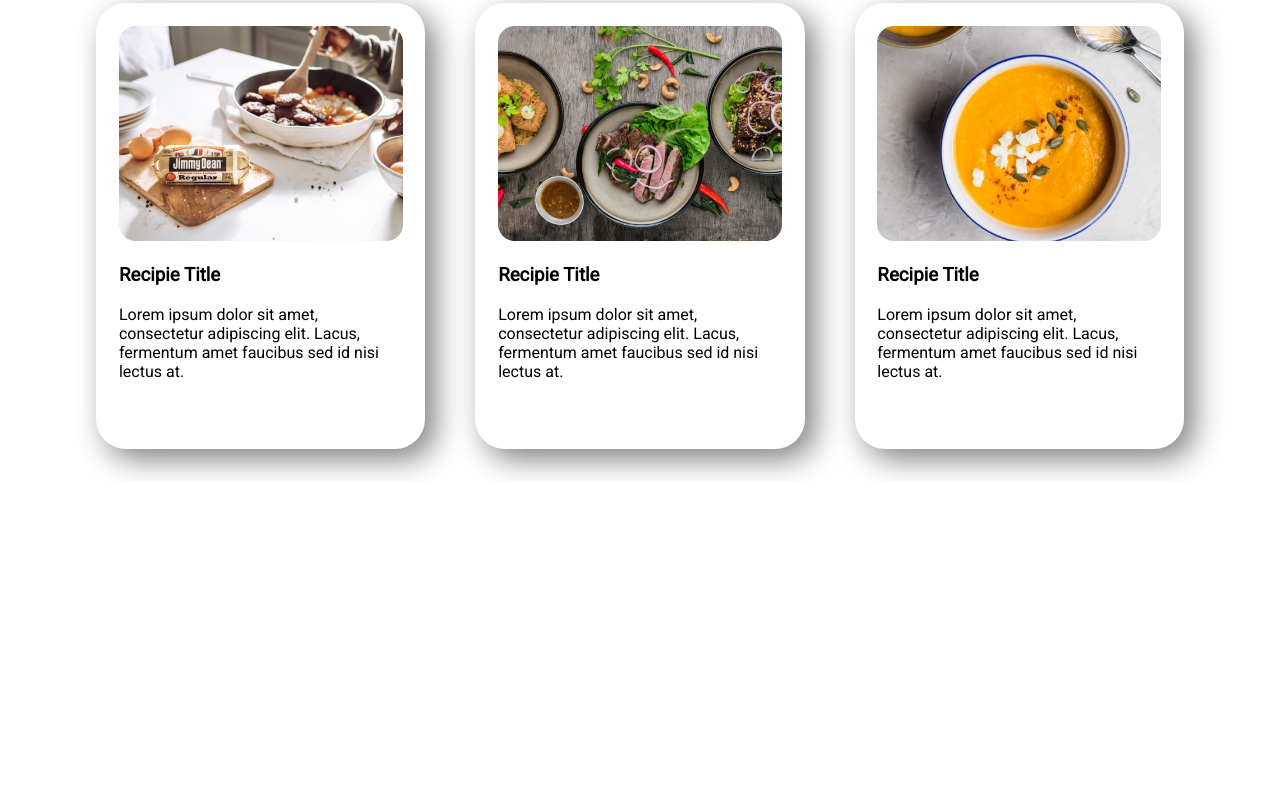
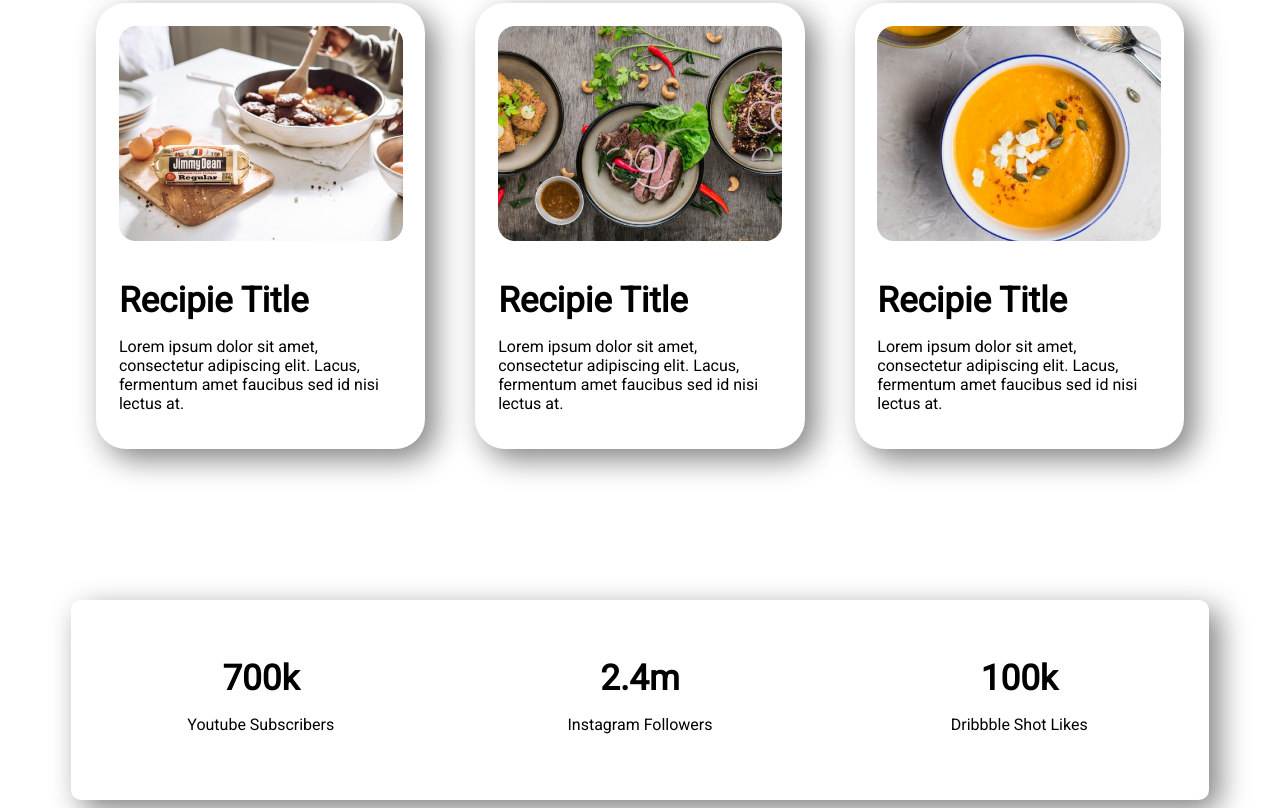
Before and after one commit to MorsalinKhan/food-network, a plain HTML site: page index.html in a window 1280 px wide. Shown: the part 1549-2357 px from the top of the page. Before the commit the page ends 2031 px from the top, so only its background shows below. Drawn offline with Linux system fonts and the light colour scheme.

Commit message:
social media part complete.

```diff
--- a/index.html
+++ b/index.html
@@ -46,7 +46,7 @@
                 Lorem Ipsum has been the industry's standard dummy text ever since the <br>
                 1500s.</p>
         </div>
-        <div class="recipie-area one-after-another">
+        <div class="margin-area one-after-another">
             <div class="recipie-box-area">
                 <div class="recipie-image"><img src="images/food/Project Cover1.jpg" alt=""></div>
                 <div class="recipie-text">
@@ -78,6 +78,22 @@
                 </div>
             </div>
     </section>
+    <section>
+        <div class="margin-area social-media-area one-after-another">
+            <div class="social-media">
+                <h3>700k</h3>
+                <p>Youtube Subscribers</p>
+            </div>
+            <div class="social-media">
+                <h3>2.4m</h3>
+                <p>Instagram Followers</p>
+            </div>
+            <div class="social-media">
+                <h3>100k</h3>
+                <p>Dribbble Shot Likes</p>
+            </div>
+        </div>
+    </section>
 
 
 </body>
--- a/style.css
+++ b/style.css
@@ -10,6 +10,10 @@ h1{
 }
 h2{
     font-size: 40px;
+}
+h3{
+    font-size: 35px;
+    margin-bottom: 0;
 }
 .color-highlite{
     color: #F2994A;
@@ -40,7 +44,7 @@ h2{
 .text-center{
     text-align: center;
 }
-.recipie-area{
+.margin-area{
     margin-left: 5%;
     margin-right: 5%;
 }
@@ -59,3 +63,15 @@ h2{
 .recipie-image img{
     width: 100%;
 }
+.social-media-area{
+    width: 90%;
+    height: 200px;
+    box-shadow: 10px 10px 30px gray;
+    border-radius: 10px;
+    margin-top: 10%;
+}
+.social-media{
+    width: 30%;
+    padding: 2%;
+    text-align: center;
+}
```
